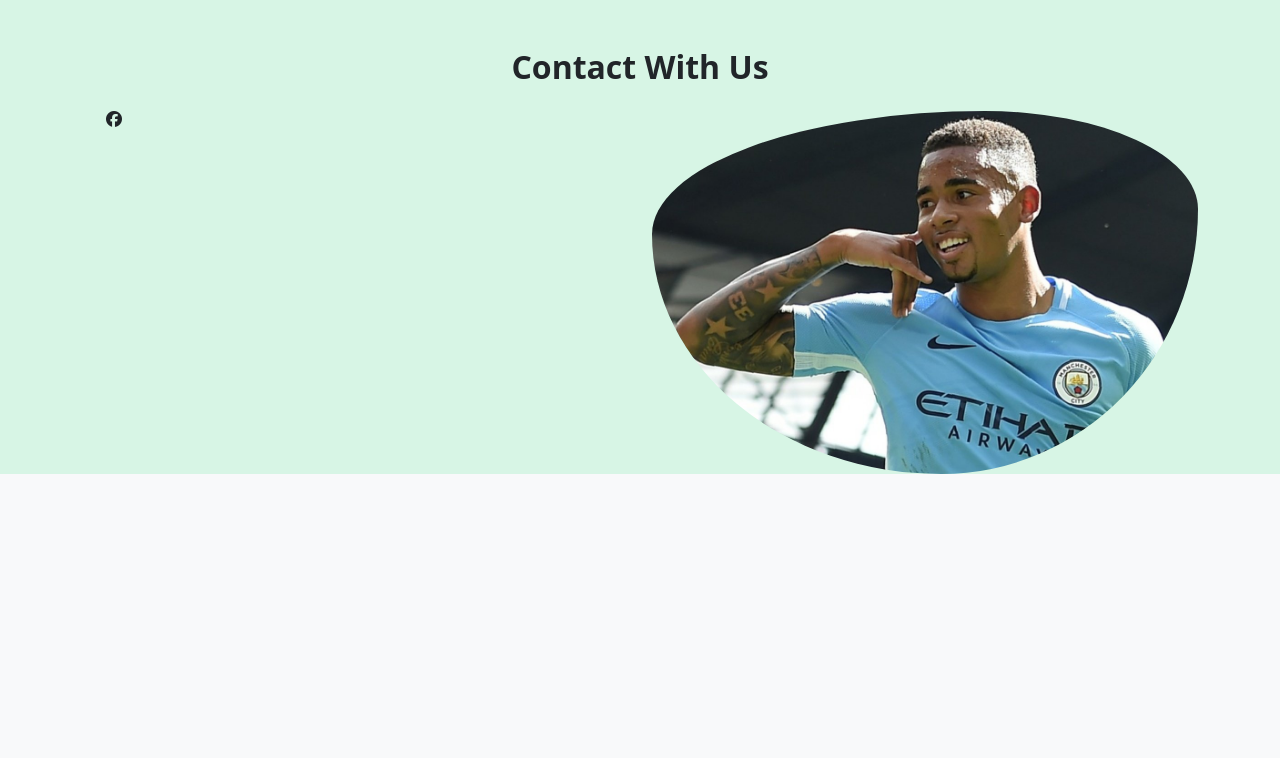
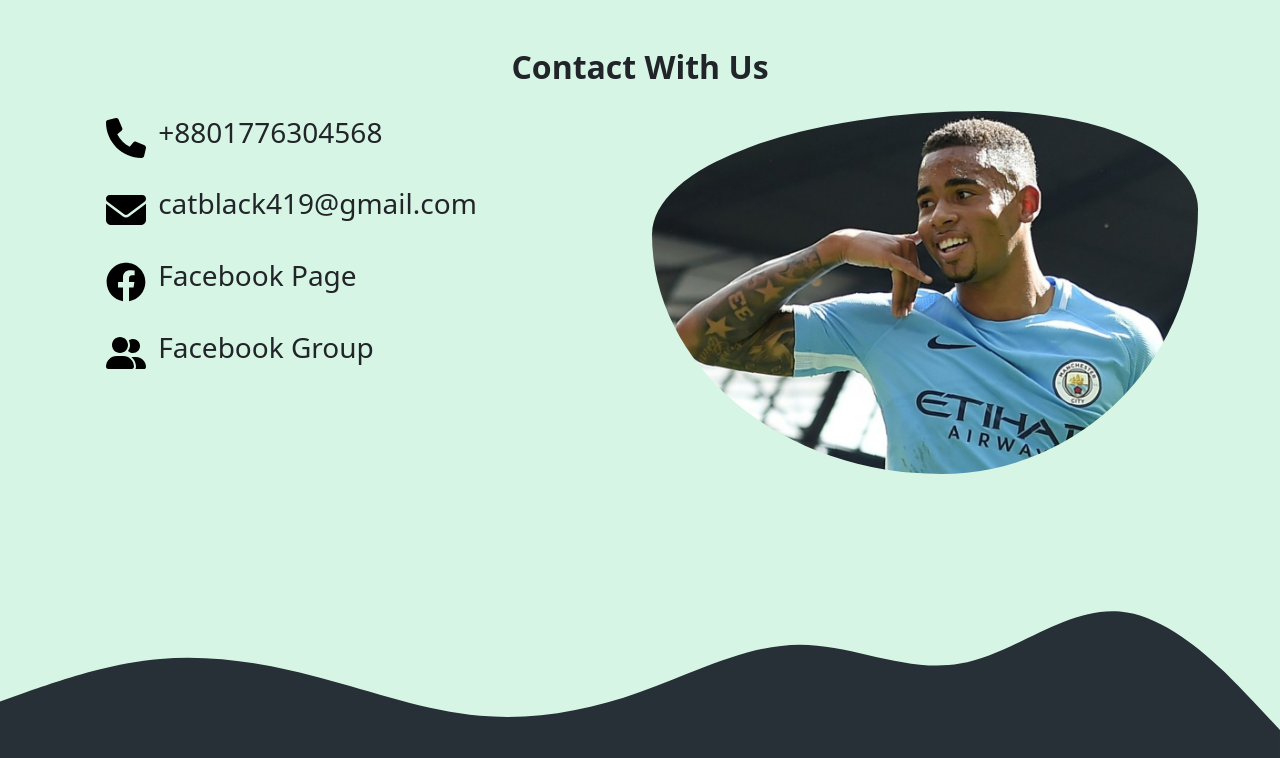
Before and after one commit to Sakib6071/jersy-commerce, a plain HTML site: page index.html in a window 1280 px wide. Shown: the part 2634-3392 px from the top of the page. Before the commit the page ends 3108 px from the top, so only its background shows below. Drawn offline with nearby package versions, Linux system fonts and the light colour scheme.

Commit message:
Contact us complete

```diff
--- a/index.html
+++ b/index.html
@@ -260,26 +260,42 @@
     <div class="col">
       <div class="container">
         <div class="row">
-          <i class="fa-brands fa-facebook"></i>
+          <div class="col">
+            <img class="fontawesome" src="resources/photos/phone-solid.svg" alt="contact">
+              <span class="ps-2 fs-3">+8801776304568</span>
+          </div>
         </div>
-        <div class="row">
+        <div class="row mt-4">
+          <div class="col">
+            <img class="fontawesome" src="resources/photos/envelope-solid.svg" alt="contact">
+              <span class="ps-2 fs-3">catblack419@gmail.com </span>
+          </div>
+        </div>
+        <div class="row mt-4">
+          <div class="col">
+            <a href="https://www.facebook.com/thejerseyworldbd24" target="_blank">
+              <img class="fontawesome" src="resources/photos/facebook-brands.svg" alt="">
+              <span class="ps-2 fs-3 text-dark">Facebook Page</span>
+            </a>
 
+          </div>
         </div>
-        <div class="row">
+        <div class="row mt-4">
+          <div class="col">
+            <a href="https://www.facebook.com/groups/1136543406712123" target="_blank">
+              <img class="fontawesome" src="resources/photos/user-group-solid.svg" alt="">
+              <span class="ps-2 fs-3 text-dark">Facebook Group</span>
+            </a>
 
+          </div>
         </div>
       </div>
     </div>
     <div class="col"><img class="d-block w-100" style="border-radius: 61% 39% 47% 53% / 34% 27% 73% 66% ;" src="resources/photos/contact.jpg" alt="contact"></div>
   </div>
 </div>
+<svg xmlns="http://www.w3.org/2000/svg" viewBox="0 0 1440 320"><path fill="#273036" fill-opacity="1" d="M0,256L30,245.3C60,235,120,213,180,208C240,203,300,213,360,229.3C420,245,480,267,540,272C600,277,660,267,720,245.3C780,224,840,192,900,192C960,192,1020,224,1080,213.3C1140,203,1200,149,1260,154.7C1320,160,1380,224,1410,256L1440,288L1440,320L1410,320C1380,320,1320,320,1260,320C1200,320,1140,320,1080,320C1020,320,960,320,900,320C840,320,780,320,720,320C660,320,600,320,540,320C480,320,420,320,360,320C300,320,240,320,180,320C120,320,60,320,30,320L0,320Z"></path></svg>
 </div>
-
-
-
-
-
-
 
 
 </main>
--- a/resources/css/style.css
+++ b/resources/css/style.css
@@ -10,3 +10,10 @@
 #contact{
     background: rgba(168, 238, 199, 0.406);
 }
+.fontawesome{
+    width: 40px;
+    display: inline-block;
+}
+a{
+    text-decoration: none;
+}
```
Also changed, not shown: resources/photos/envelope-solid.svg (added), resources/photos/facebook-brands.svg (added), resources/photos/phone-solid.svg (added), resources/photos/user-group-solid.svg (added).
